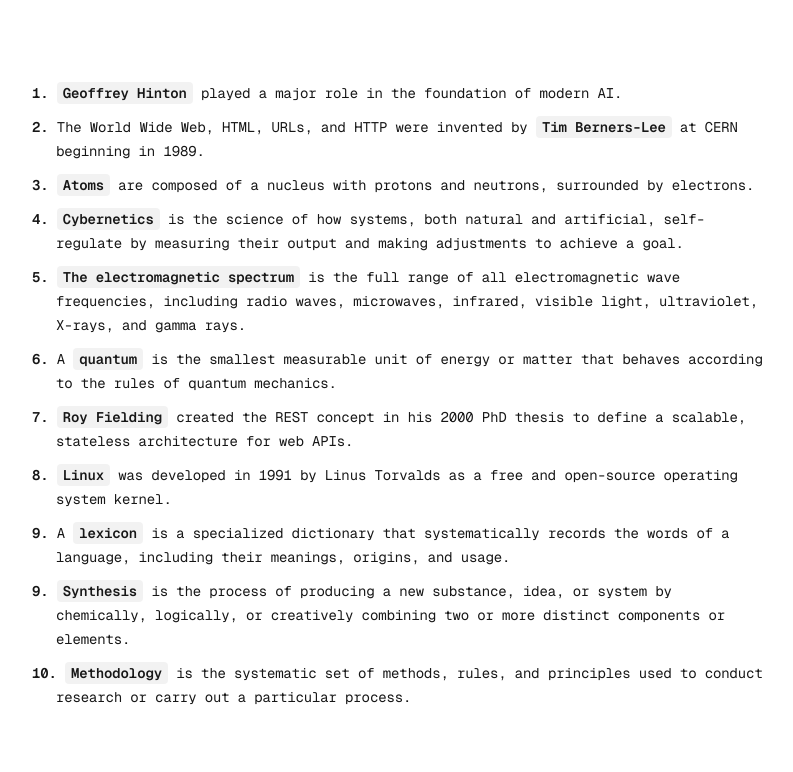
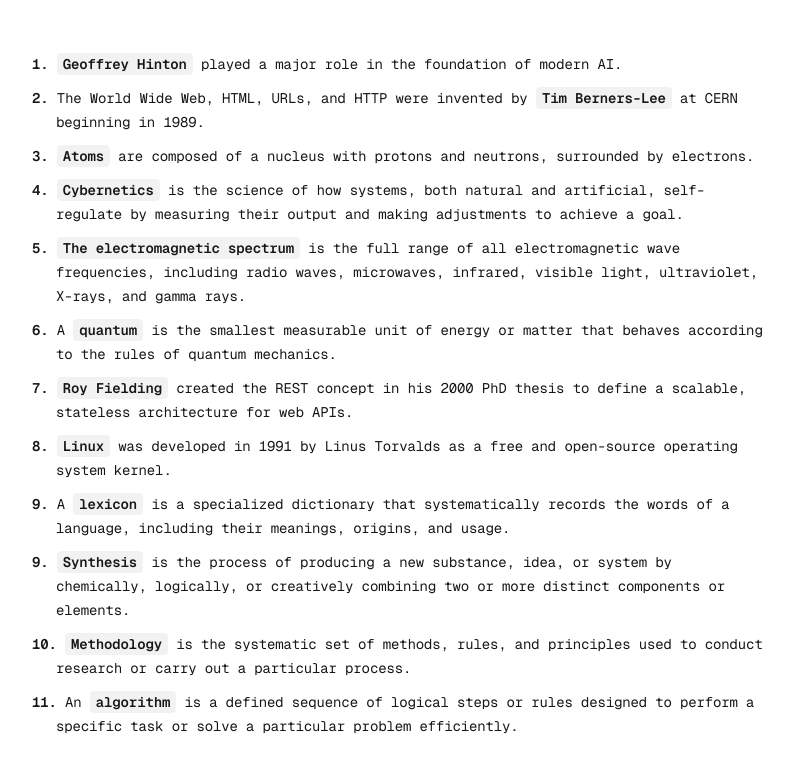
Before and after one commit to BrahimBoussada/mind-log, a Next.js app: page / in a window 1280 px wide. Shown: the top 772 px of the page, without its empty margins (240-1033 px from the left). Built offline with nearby package versions, Linux system fonts and the light colour scheme.

Commit message:
log: 2025-07-07

```diff
--- a/src/app/page.tsx
+++ b/src/app/page.tsx
@@ -73,6 +73,13 @@ export default function Home() {
           <Key>Methodology</Key> is the systematic set of methods, rules, and
           principles used to conduct research or carry out a particular process.
         </Note>
+
+        <Note>
+          <N>11. </N>
+          An <Key>algorithm</Key> is a defined sequence of logical steps or
+          rules designed to perform a specific task or solve a particular
+          problem efficiently.
+        </Note>
       </NoteWrapper>
     </Container>
   );
```
